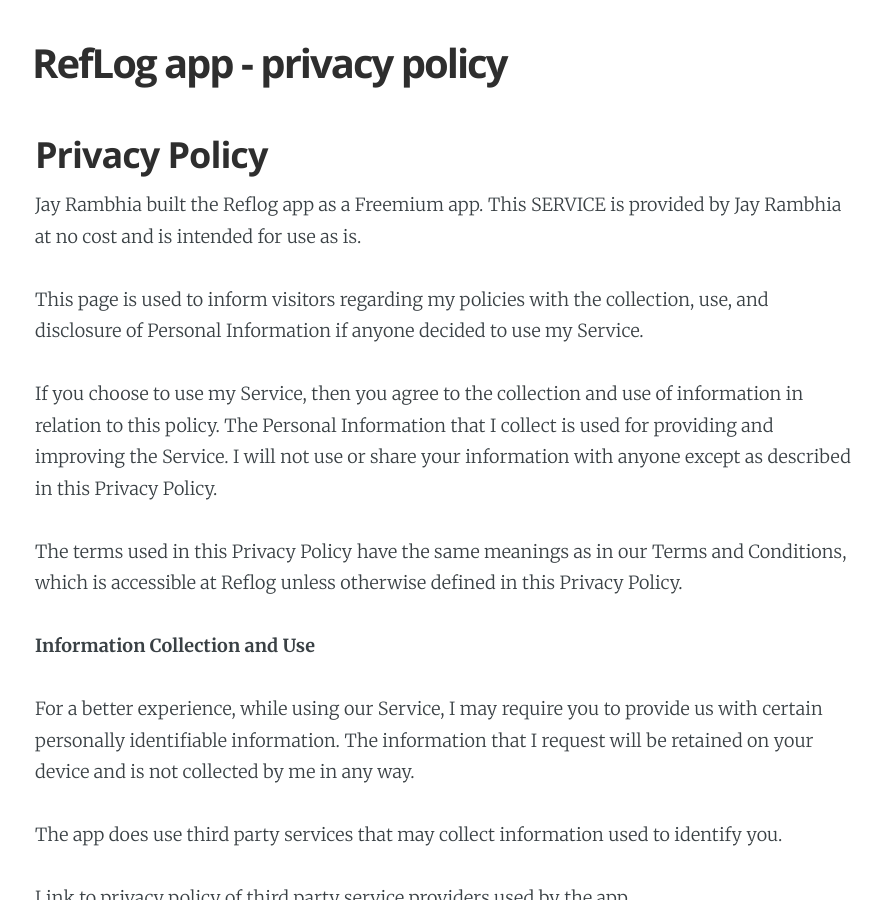
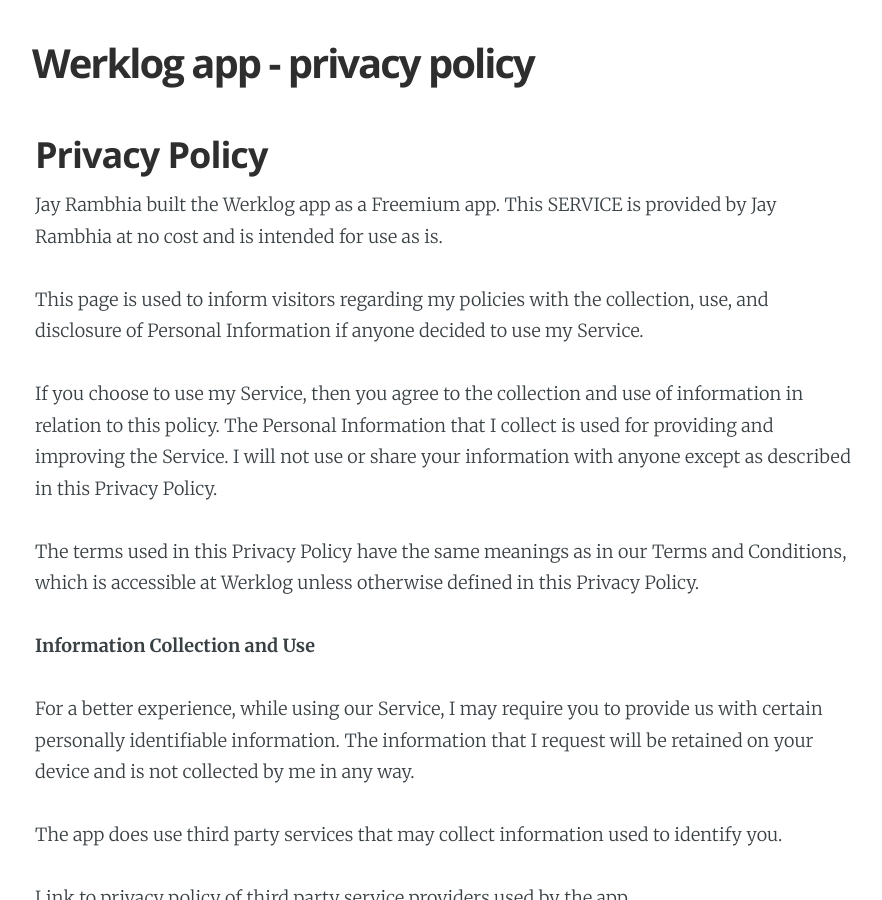
Before and after one commit to jayrambhia/jayrambhia.github.com, a Jekyll site: the page built from _posts/2019-03-31-reflog-privacy-policy.markdown, in a window 1280 px wide and 900 px high. Shown: the whole window, without its empty margins (195-1077 px from the left). Built offline with Jekyll 4.4.1, drawn with Linux system fonts in a browser that asks for light colours; some of the changed text lies outside the part shown.

Commit message:
Reflog => WerkLog change

```diff
--- a/_posts/2019-03-31-reflog-privacy-policy.markdown
+++ b/_posts/2019-03-31-reflog-privacy-policy.markdown
@@ -3,20 +3,20 @@
 comments: false
 date: 2019-03-30 16:00:00
 layout: privacy_policy
-slug: reflog
-title: RefLog app - privacy policy
+slug: werklog
+title: Werklog app - privacy policy
 hidden: true
 ---
 
 ## Privacy Policy
 
-Jay Rambhia built the Reflog app as a Freemium app. This SERVICE is provided by Jay Rambhia at no cost and is intended for use as is.
+Jay Rambhia built the Werklog app as a Freemium app. This SERVICE is provided by Jay Rambhia at no cost and is intended for use as is.
 
 This page is used to inform visitors regarding my policies with the collection, use, and disclosure of Personal Information if anyone decided to use my Service.
 
 If you choose to use my Service, then you agree to the collection and use of information in relation to this policy. The Personal Information that I collect is used for providing and improving the Service. I will not use or share your information with anyone except as described in this Privacy Policy.
 
-The terms used in this Privacy Policy have the same meanings as in our Terms and Conditions, which is accessible at Reflog unless otherwise defined in this Privacy Policy.
+The terms used in this Privacy Policy have the same meanings as in our Terms and Conditions, which is accessible at Werklog unless otherwise defined in this Privacy Policy.
 
 **Information Collection and Use**
 
```
Also changed, not shown: other parts of _posts/2019-03-31-reflog-privacy-policy.markdown (+0 -4 lines).
